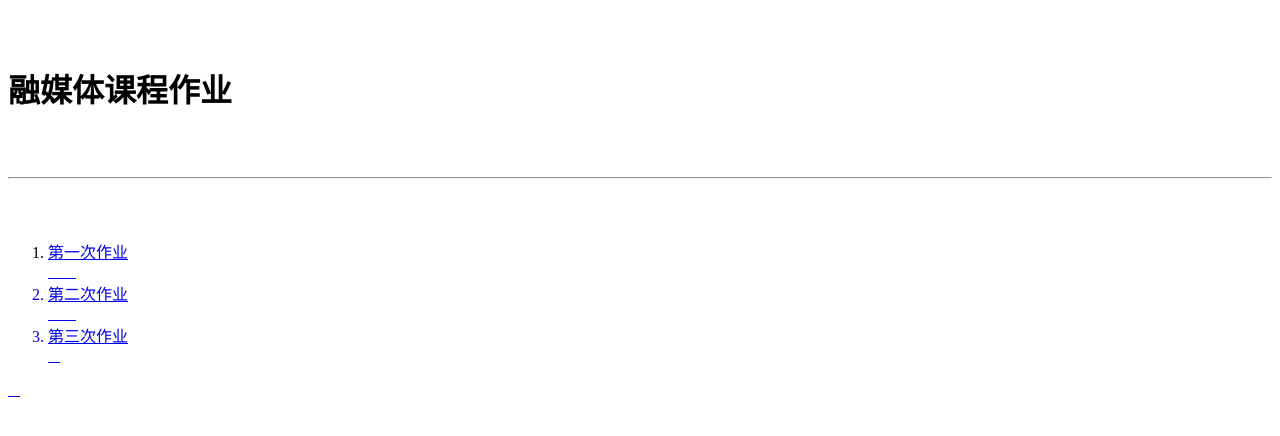
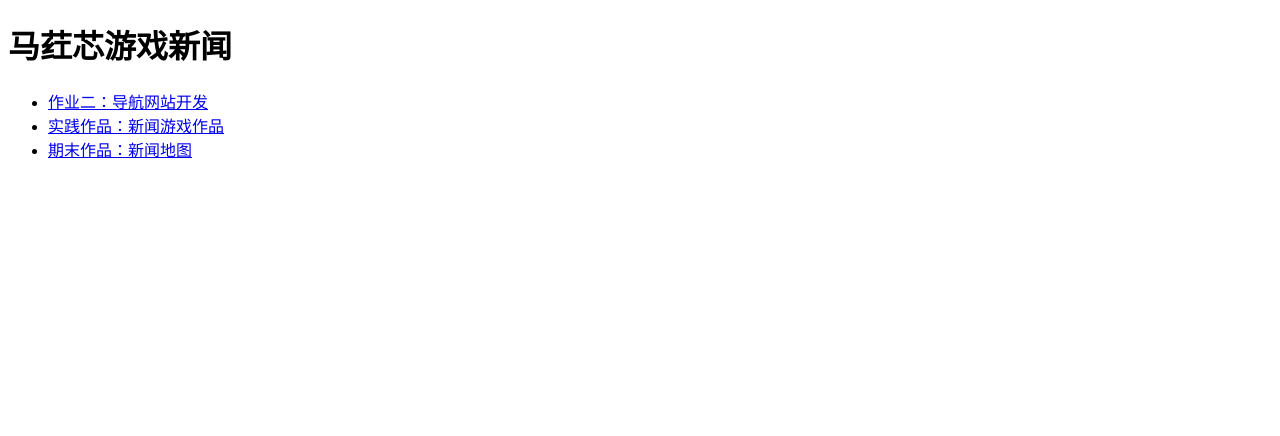
Before and after one commit to mahongxinxin/MHXhomewrokmedia, a plain HTML site: page index.html in a window 1280 px wide. Drawn offline with Linux system fonts and the light colour scheme.

Commit message:
Update index.html

```diff
--- a/index.html
+++ b/index.html
@@ -1,19 +1,16 @@
 <!DOCTYPE html>
 <html lang="en">
 <head>
-    <meta charset="UTF-8">
-    <meta name="viewport" content="width=device-width, initial-scale=1.0">
-    <title>融媒体课程作业</title>
+    <meta charset="UTF-8">
+    <meta name="viewport" content="width=device-width, initial-scale=1.0">
+    <title>Document</title>
 </head>
 <body>
-    <div>
-    <h1>融媒体课程作业</h1>
-    </div>
-    <hr />
-    <ol>
-        <li><a href=" ">第一次作业</li>
-        <li>第二次作业</li>
-        <li>第三次作业</li>
-    </ol>
+    <h1>马荭芯游戏新闻</h1>
+<ul>
+<li><a href="新闻导航栏">作业二：导航网站开发</a></li>
+<li><a href="web/index.html">实践作品：新闻游戏作品</a></li>
+<li><a href="web/index.html">期末作品：新闻地图</a></li>
+</ul>
 </body>
 </html>
```
